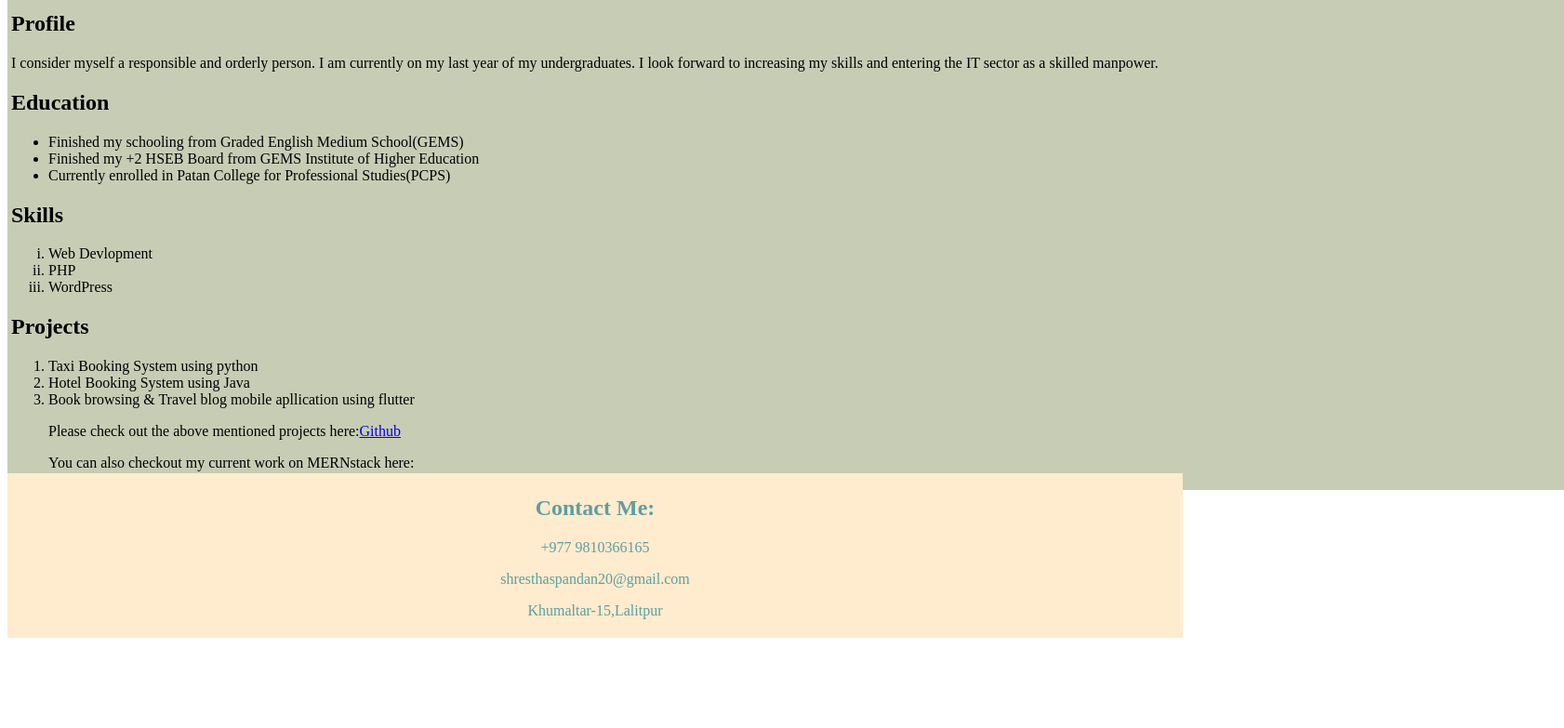
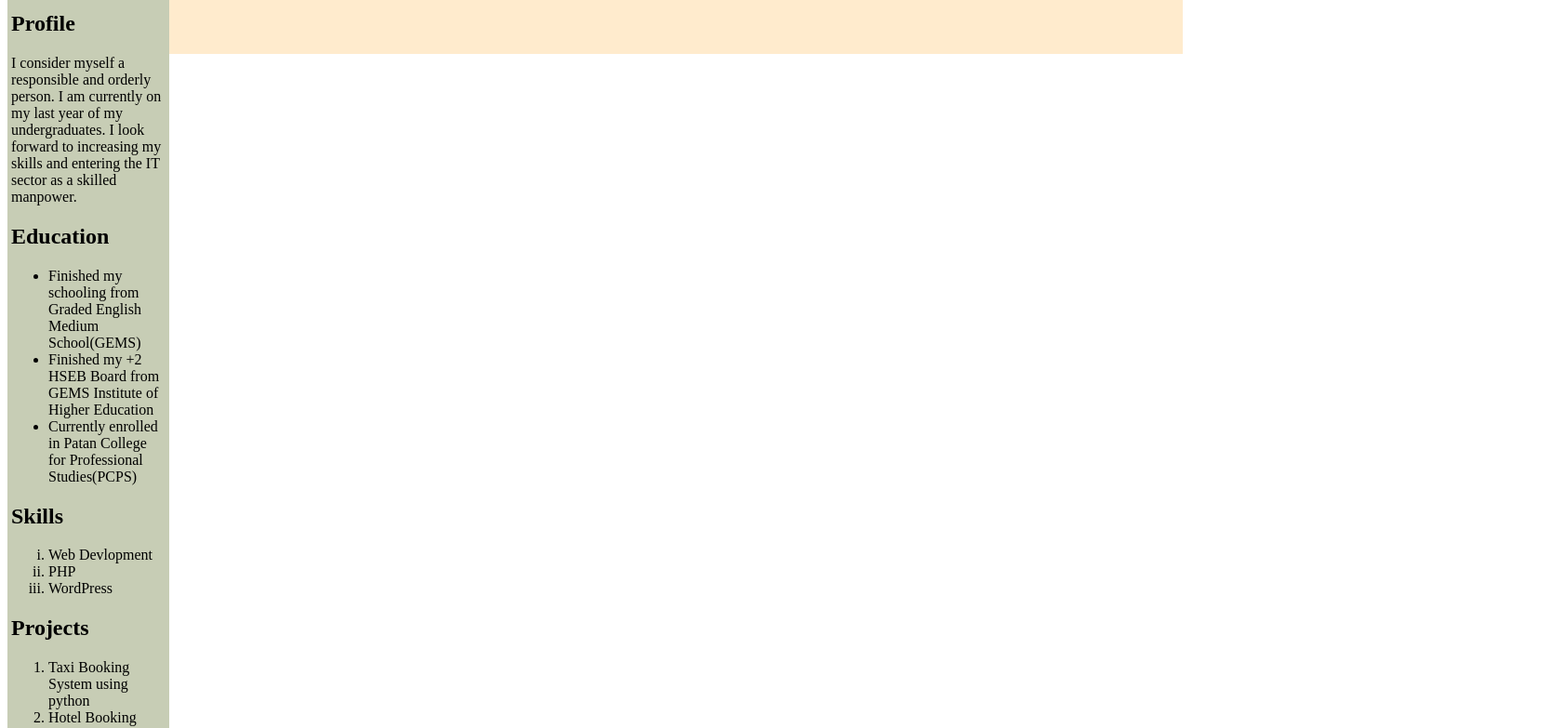
Before and after one commit to Spandan210/mernstack, a plain HTML site: page Assignments/Portfolio.html in a window 1280 px wide. Shown: the part 139-922 px from the top of the page at 93% size, 1682 px wide, since content can reach past the window. Before the commit the page ends 833 px from the top, so only its background shows below. Drawn offline with Linux system fonts and the light colour scheme.

Commit message:
First Commit Mernstack

```diff
--- a/Assignments/Portfolio.html
+++ b/Assignments/Portfolio.html
@@ -10,7 +10,7 @@
         <div class="heading">
             <h1>My Portfolio</h1>
         </div>
-        <div class="body" style="height:fit-content; width: 1666px; background-color:rgb(199, 205, 181);padding: 4px;">
+        <div class="body" style="height:fit-content; width: 166px; background-color:rgb(199, 205, 181);padding: 4px;">
             <h2>Profile</h2>
             <p>I consider myself a responsible and orderly person. I am currently on my last year of my undergraduates. I look forward to increasing my skills and entering the IT sector as a skilled manpower.</p>
             <h2>Education</h2>
```
